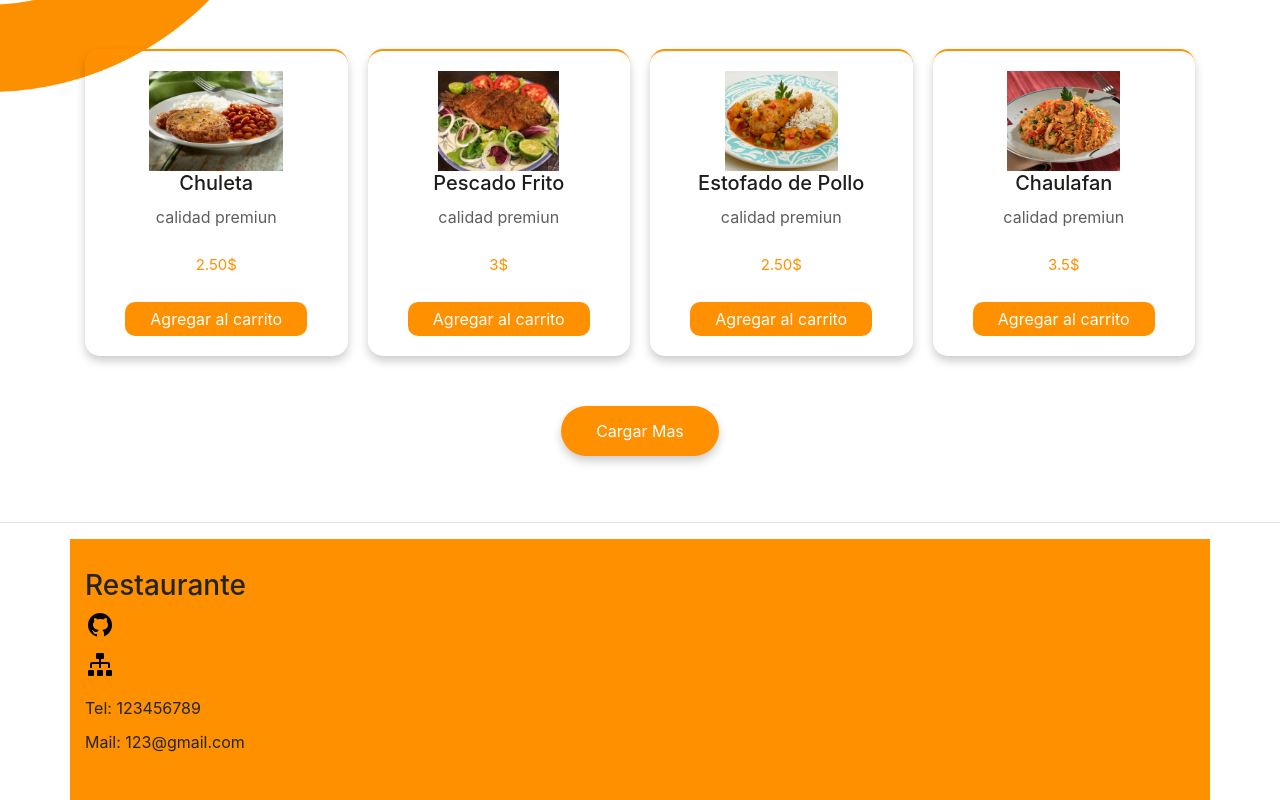
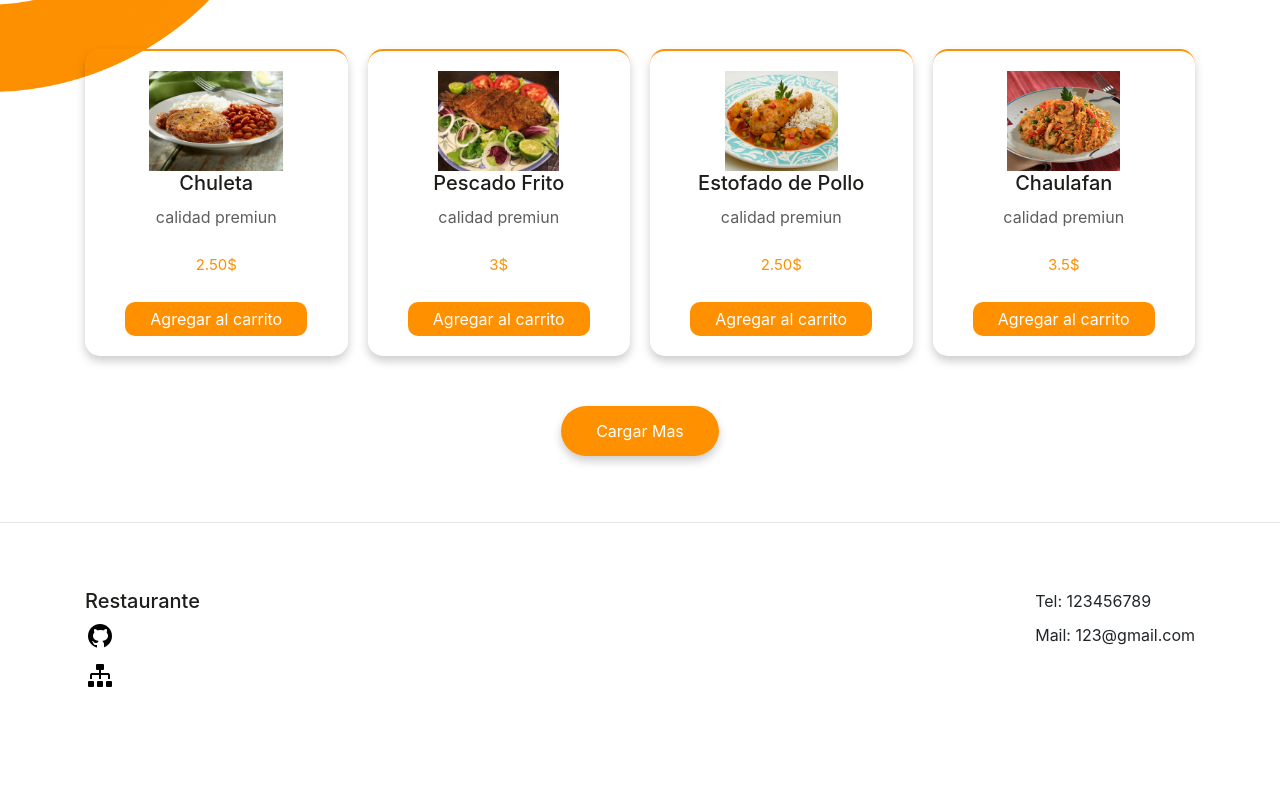
Before and after one commit to AnddyA/restaurante.github.io, a plain HTML site: page index.html in a window 1280 px wide. Shown: the part 1391-2191 px from the top of the page. After the commit the page ends 2128 px from the top, so only its background shows below. Drawn offline with nearby package versions, Linux system fonts and the light colour scheme.

Commit message:
Update style.css

```diff
--- a/static/style.css
+++ b/static/style.css
@@ -318,15 +318,27 @@ p{
     background-color: #ef8700;
 }
 
-.footer{
-    padding: 30px 0 30px 0;
-    background-color: #ff9000;
+hr{
+    border: 1px solid #EEE;
 }
 
-.footer-content{
+.footer{
+    padding: 30px 0;
+}
+
+.footer-links{
     display: flex;
     justify-content: space-between;
-    margin-top: 30px;
+}
+
+.link h3{
+    font-size: 20px;
+    color: #1d1d1b;
+    margin-top: 20px;
+}
+
+.socials img{
+    margin-right: 15px;
 }
 
 .link a{
```
